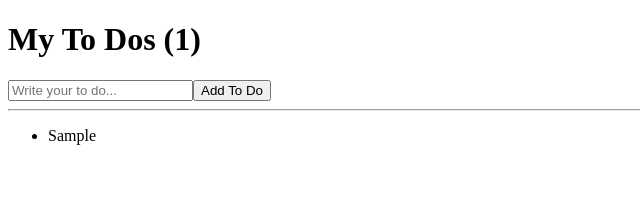
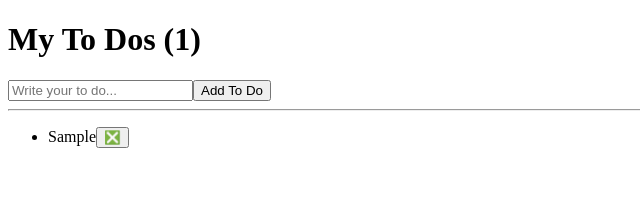
Before and after one commit to wjdals0509/todos, a React (Create React App) app: page / in a window 1280 px wide. Both pictures are taken after typing "Sample" into the empty fields and a click on the button "Add To Do". Shown: the top 217 px of the page, without its empty margins (0-640 px from the left). Built offline with nearby package versions, Linux system fonts and the light colour scheme.

Commit message:
todo 삭제 기능 추가

```diff
--- a/src/App.js
+++ b/src/App.js
@@ -10,6 +10,7 @@ function App() {
   // target.value는 input field의 값을 나타냄
   // 이 값을 setToDo 함수에 전달
   const onChange = (event) => setToDo(event.target.value);
+  // toDo 추가하기
   // form은 submit 이벤트를 기본적으로 갖고있기 때문에
   // event.preventDefault()로 기본동작인 새로고침을 막음
   const onSubmit = (event) => {
@@ -29,6 +30,11 @@ function App() {
     //    setToDo 함수를 사용해서 수정해야함
     setToDo("");
   };
+  // toDo 삭제하기
+  const deleteBtn = (index) => {
+    setToDos(toDos.filter((item, todoIndex) => index !== todoIndex));
+  };
+
   return (
     <div>
       {/* toDo의 갯수 출력 */}
@@ -51,7 +57,10 @@ function App() {
         {toDos.map((item, index) => (
           // 동일한 component의 리스트를 render할 때는 key라는 prop을 넣어야함
           // key는 고유한 값이어야 하기 때문에 index를 넣어줌
-          <li key={index}>{item}</li>
+          <li key={index}>
+            {item}
+            <button onClick={() => deleteBtn(index)}>❎</button>
+          </li>
         ))}
       </ul>
     </div>
```
